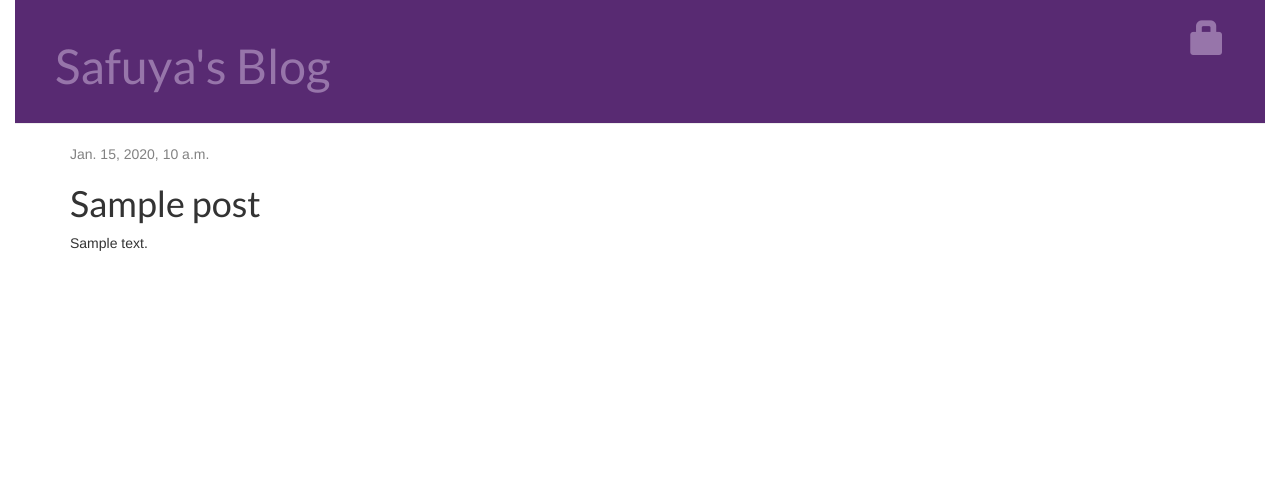
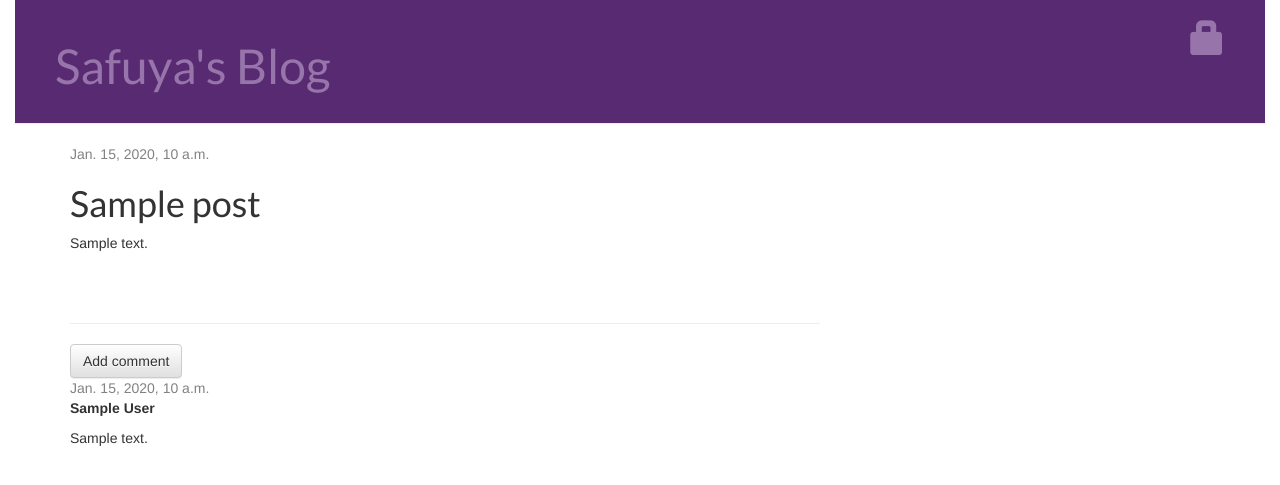
Before and after one commit to Safuya/my-first-blog, a Django app: page /post/1/ in a window 1280 px wide. Shown: the top 485 px of the page. Run offline with Django 3.2, Linux system fonts and the light colour scheme; tables that the repository leaves empty hold one stand-in row (values such as "Sample post"); some libraries are stand-ins or nearby versions.

Commit message:
Add comments

```diff
--- a/blog/admin.py
+++ b/blog/admin.py
@@ -1,4 +1,5 @@
 from django.contrib import admin
-from .models import Post
+from .models import Post, Comment
 
 admin.site.register(Post)
+admin.site.register(Comment)
--- a/blog/models.py
+++ b/blog/models.py
@@ -2,6 +2,7 @@ from django.db import models
 from django.utils import timezone
 
 class Post(models.Model):
+
     author = models.ForeignKey('auth.User')
     title = models.CharField(max_length=200)
     text = models.TextField()
@@ -14,3 +15,19 @@ class Post(models.Model):
 
     def __str__(self):
         return self.title
+
+
+class Comment(models.Model):
+
+    post = models.ForeignKey('blog.Post', related_name='comments')
+    author = models.CharField(max_length=200)
+    text = models.TextField()
+    created_date = models.DateTimeField(default=timezone.now)
+    approved_comment = models.BooleanField(default=False)
+
+    def approve(self):
+        self.approved_comment = True
+        self.save()
+
+    def __str__(self):
+        return self.text
--- a/blog/templates/blog/post_detail.html
+++ b/blog/templates/blog/post_detail.html
@@ -23,5 +23,19 @@
         <h1>{{ post.title }}</h1>
         <p>{{ post.text|linebreaksbr }}</p>
     </div>
+    <hr>
+
+    <a class="btn btn-default" href="{% url 'add_comment_to_post' pk=post.pk %}">
+        Add comment
+    </a>
+    {% for comment in post.comments.all %}
+        <div class="comment">
+            <div class="date">{{ comment.created_date }}</div>
+            <strong>{{ comment.author }}</strong>
+            <p>{{ comment.text|linebreaks }}</p>
+        </div>
+    {% empty %}
+        <p>No comments yet :(</p>
+    {% endfor %}
 
 {% endblock %}
--- a/blog/urls.py
+++ b/blog/urls.py
@@ -7,6 +7,11 @@ urlpatterns = [
     url(r'^post/new/$', views.post_new, name='post_new'),
     url(r'^post/(?P<pk>\d+)/edit/$', views.post_edit, name='post_edit'),
     url(r'^drafts/$', views.post_draft_list, name='post_draft_list'),
-    url(r'^post/(?P<pk>\d+)/publish/$', views.post_publish, name='post_publish'),
+    url(r'^post/(?P<pk>\d+)/publish/$',
+        views.post_publish,
+        name='post_publish'),
     url(r'^post/(?P<pk>\d+)/remove/$', views.post_remove, name='post_remove'),
+    url(r'^post/(?P<pk>\d+)/comment/$',
+        views.add_comment_to_post,
+        name='add_comment_to_post'),
 ]
--- a/blog/views.py
+++ b/blog/views.py
@@ -3,7 +3,7 @@ from django.utils import timezone
 from django.contrib.auth.decorators import login_required
 
 from .models import Post
-from .forms import PostForm
+from .forms import PostForm, CommentForm
 
 def post_list(request):
     posts = Post.objects.filter(published_date__lte=timezone.now()).order_by('published_date')
@@ -59,3 +59,16 @@ def post_remove(request, pk):
     post = get_object_or_404(Post, pk=pk)
     post.delete()
     return redirect('post_list')
+
+def add_comment_to_post(request, pk):
+    post = get_object_or_404(Post, pk=pk)
+    if request.method == "POST":
+        form = CommentForm(request.POST)
+        if form.is_valid():
+            comment = form.save(commit=False)
+            comment.post = post
+            comment.save()
+            return redirect('post_detail', pk=post.pk)
+    else:
+        form = CommentForm()
+    return render(request, 'blog/add_comment_to_post.html', {'form': form})
```
Also changed, not shown: blog/forms.py (+8 -1 lines), blog/templates/blog/add_comment_to_post.html (added, +10 -0 lines), blog/migrations/0002_comment.py (added), blog/migrations/0003_auto_20161224_2211.py (added).
